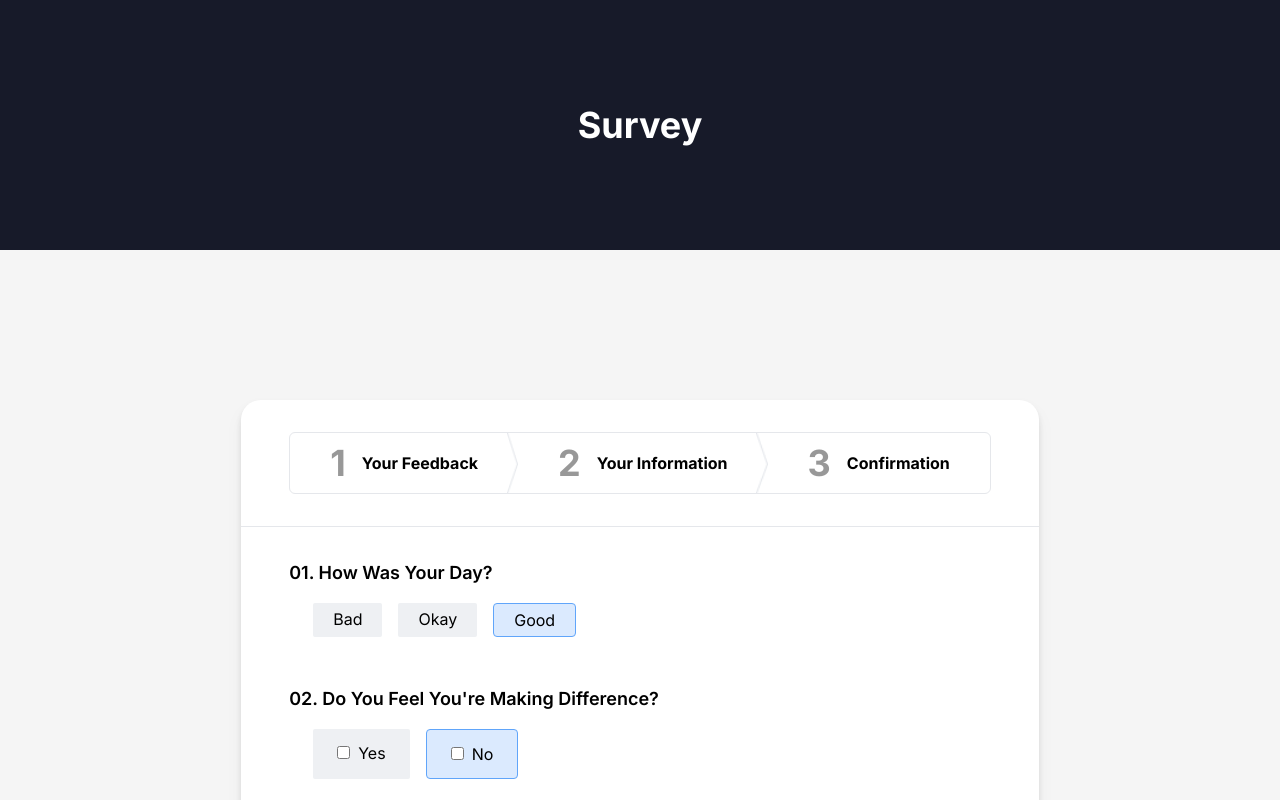
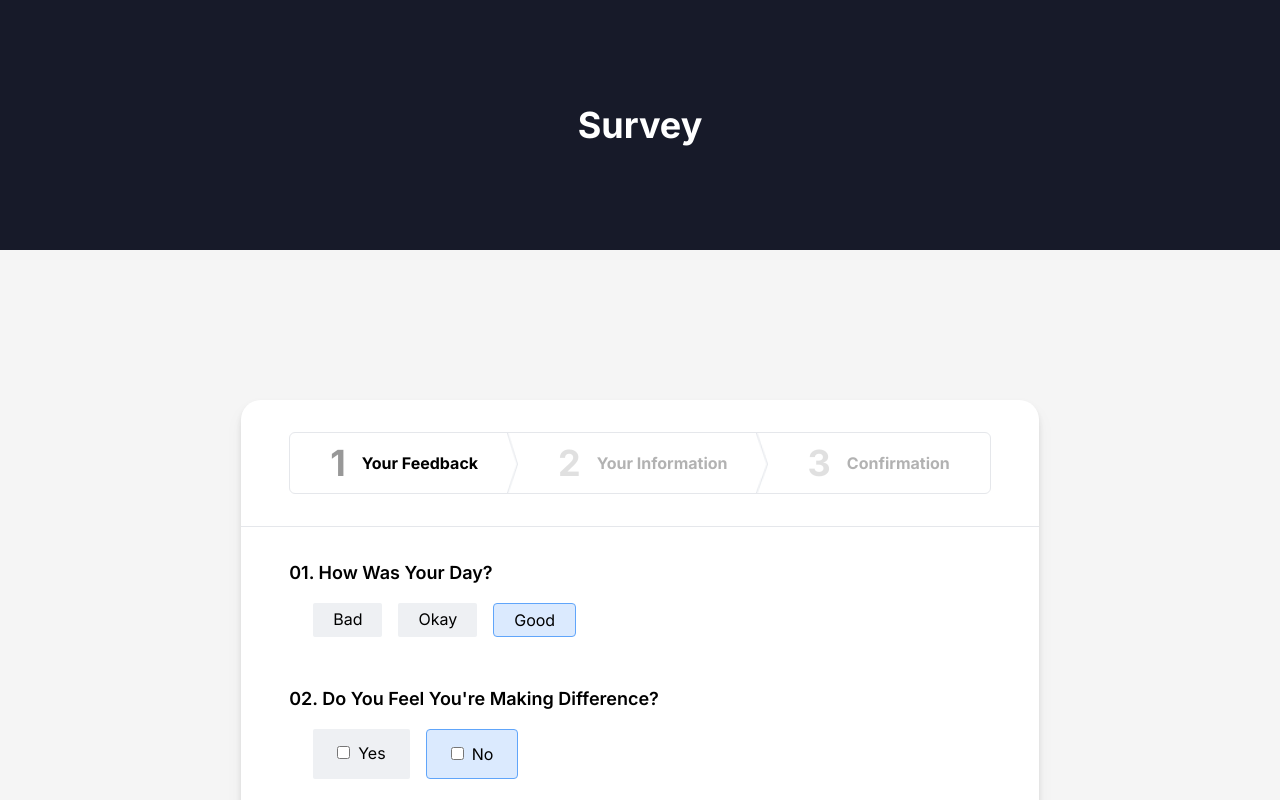
Before and after one commit to Jerald-tonmoy-dias/multi-step-form, a React (Vite) app: page / in a window 1280 px wide. Shown: the top 800 px of the page. Built offline with nearby package versions, Linux system fonts and the light colour scheme.

Commit message:
top navbar dynamic style

```diff
--- a/src/App.jsx
+++ b/src/App.jsx
@@ -52,7 +52,10 @@ function App() {
       <div className="bg-template_section_bg_gray flex justify-center items-center py-150">
         <div className="bg-white drop-shadow-lg rounded-20">
           {/* top navbar */}
-          <TopNavbar navigationTitle={navigationTitle} />
+          <TopNavbar
+            navigationTitle={navigationTitle}
+            countSteps={countSteps}
+          />
 
           {/* seperator */}
           <hr />
--- a/src/components/TopNavbar.jsx
+++ b/src/components/TopNavbar.jsx
@@ -1,20 +1,45 @@
-import React from 'react'
+import React from "react";
 import rac from "../assets/ractangle.png";
-export default function TopNavbar({ navigationTitle }) {
+export default function TopNavbar({ navigationTitle, countSteps }) {
   return (
     <>
-            <div className='mx-12 my-8 border rounded-md flex justify-center'>
-                {navigationTitle && navigationTitle.map((navigation, index) => {
-
-                    return <button className={`p-4 flex items-center custom-px-40 relative`} key={index}>
-                        <span className='text-active_number_color text-4xl font-bold inline-block mr-4'>{index + 1}</span>
-                        <span className={`text-md font-bold text-black capitalize`}> {navigation.title}</span>
-                        <img className={`absolute right-0 top-0 bottom-0 h-100-percent ${navigationTitle.length - 1 === index ? 'hidden' : ''}`} src={rac} alt="" />
-                        {/* <span>{navigation.length}</span> */}
+      <div className="mx-12 my-8 border rounded-md flex justify-center">
+        {navigationTitle &&
+          navigationTitle.map((navigation, index) => {
+            return (
+              <button
+                className={`p-4 flex items-center custom-px-40 relative`}
+                key={index}
+              >
+                <span
+                  className={`${
+                    countSteps == index
+                      ? "text-active_number_color"
+                      : "text-deactive_number_color"
+                  }  text-4xl font-bold inline-block mr-4`}
+                >
+                  {index + 1}
+                </span>
+                <span
+                  className={`${
+                    countSteps == index
+                      ? "text-black"
+                      : "text-deactive_text_color"
+                  } text-md font-bold  capitalize`}
+                >
+                  {" "}
+                  {navigation.title}
+                </span>
+                <img
+                  className={`absolute right-0 top-0 bottom-0 h-100-percent ${
+                    navigationTitle.length - 1 === index ? "hidden" : ""
+                  }`}
+                  src={rac}
+                  alt=""
+                />
               </button>
+            );
           })}
-
-
 
         {/* <button className={`p-4 flex items-center custom-px-40 relative`}>
                     <span className='text-active_number_color text-4xl font-bold inline-block mr-4'>1</span>
@@ -33,5 +58,5 @@ export default function TopNavbar({ navigationTitle }) {
                 </button> */}
       </div>
     </>
-    )
+  );
 }
```
Lines whose indentation alone changed are shown as unchanged.
